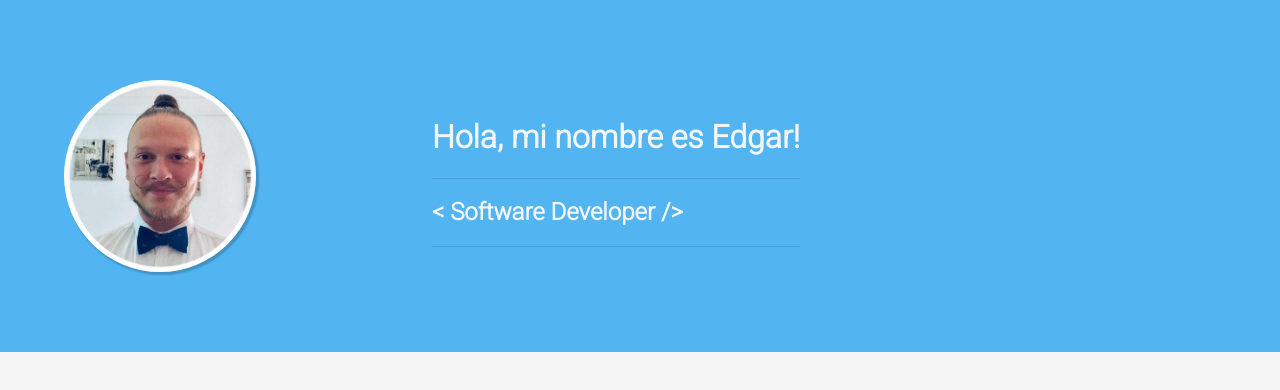
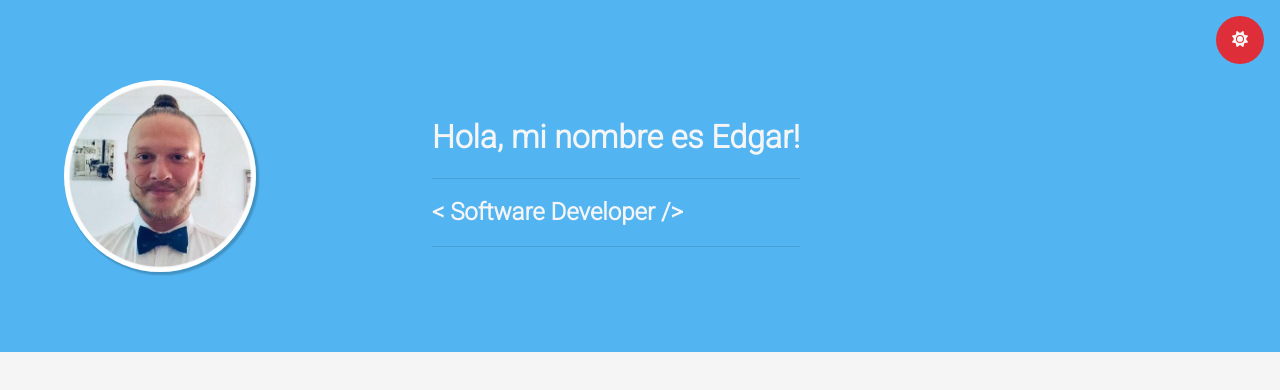
Before and after one commit to Edgarmontenegro123/portfolio, a React (Vite) app: page / in a window 1280 px wide. Shown: the top 390 px of the page. Built offline with nearby package versions, Linux system fonts and the light colour scheme.

Commit message:
🔆 Add theme button (without the logic)

```diff
--- a/package.json
+++ b/package.json
@@ -10,6 +10,9 @@
     "preview": "vite preview"
   },
   "dependencies": {
+    "@fortawesome/fontawesome-svg-core": "^6.4.2",
+    "@fortawesome/free-solid-svg-icons": "^6.4.2",
+    "@fortawesome/react-fontawesome": "^0.2.0",
     "react": "^18.2.0",
     "react-dom": "^18.2.0"
   },
--- /dev/null
+++ b/src/Components/DarkThemeButton/DarkThemeButton.jsx
@@ -0,0 +1,20 @@
+import { useState} from "react";
+import { FontAwesomeIcon } from "@fortawesome/react-fontawesome";
+import { faMoon } from '@fortawesome/free-solid-svg-icons';
+import { faSun } from '@fortawesome/free-solid-svg-icons';
+import './DarkThemeButton.scss';
+
+const DarkThemeButton = () => {
+    const [darkMode, setDarkMode] = useState(false);
+
+    const toggleDarkMode = () => {
+        setDarkMode(!darkMode);
+    }
+
+    return(
+        <button className='themeButton'
+                onClick={toggleDarkMode}>
+            {darkMode? <FontAwesomeIcon icon={faMoon} /> : <FontAwesomeIcon icon={faSun}/>}</button>
+    )
+}
+export default DarkThemeButton
--- /dev/null
+++ b/src/Components/DarkThemeButton/DarkThemeButton.scss
@@ -0,0 +1,39 @@
+@import '../../index';
+
+.themeButton {
+  width: 3rem;
+  height: 3rem;
+  color: $textLight;
+  background-color: $lightRed;
+  border: none;
+  border-radius: 50%;
+  cursor: pointer;
+  font-size: 1rem;
+  transition: background-color 0.3s ease;
+
+  &:hover{
+    background-color: $darkRed;
+  }
+
+  &.dark {
+    // Estilos específicos para el tema oscuro si es necesario
+  }
+
+  &.light {
+    // Estilos específicos para el tema claro si es necesario
+  }
+}
+
+/* Posicionamiento en la esquina superior derecha */
+.themeButton {
+  position: fixed;
+  top: 0;
+  right: 0;
+  margin: 1rem; /* Ajusta el margen según sea necesario */
+}
+
+@media screen and (max-width: 800px) {
+  .button {
+    width: 25vw;
+  }
+}
--- a/src/Components/Header/Header.jsx
+++ b/src/Components/Header/Header.jsx
@@ -1,6 +1,7 @@
 import './Header.scss'
 import MainImage from "../MainImage/MainImage.jsx";
 import Title from "../Title/Title.jsx";
+import DarkThemeButton from "../DarkThemeButton/DarkThemeButton.jsx";
 
 const Header = () => {
     return(
@@ -8,6 +9,9 @@ const Header = () => {
             <div className='divHeader'>
                 <MainImage/>
                 <Title/>
+                <div>
+                    <DarkThemeButton/>
+                </div>
             </div>
         </>
     )
--- a/src/index.scss
+++ b/src/index.scss
@@ -4,7 +4,7 @@ $bgMain: rgb(37, 37, 37);
 $textLight: whitesmoke;
 $textDark: #1e2432;
 $darkRed: #c3112d;
-$redUnilingo: rgb(222, 46, 57);
+$lightRed: rgb(222, 46, 57);
 $textMed: rgb(100,100,100);
 $textSoft: rgb(221, 221, 221);
 $blueLight: #52B5F2;
```
Also changed, not shown: 1 other file (tests, documents, lock files or other folders).
